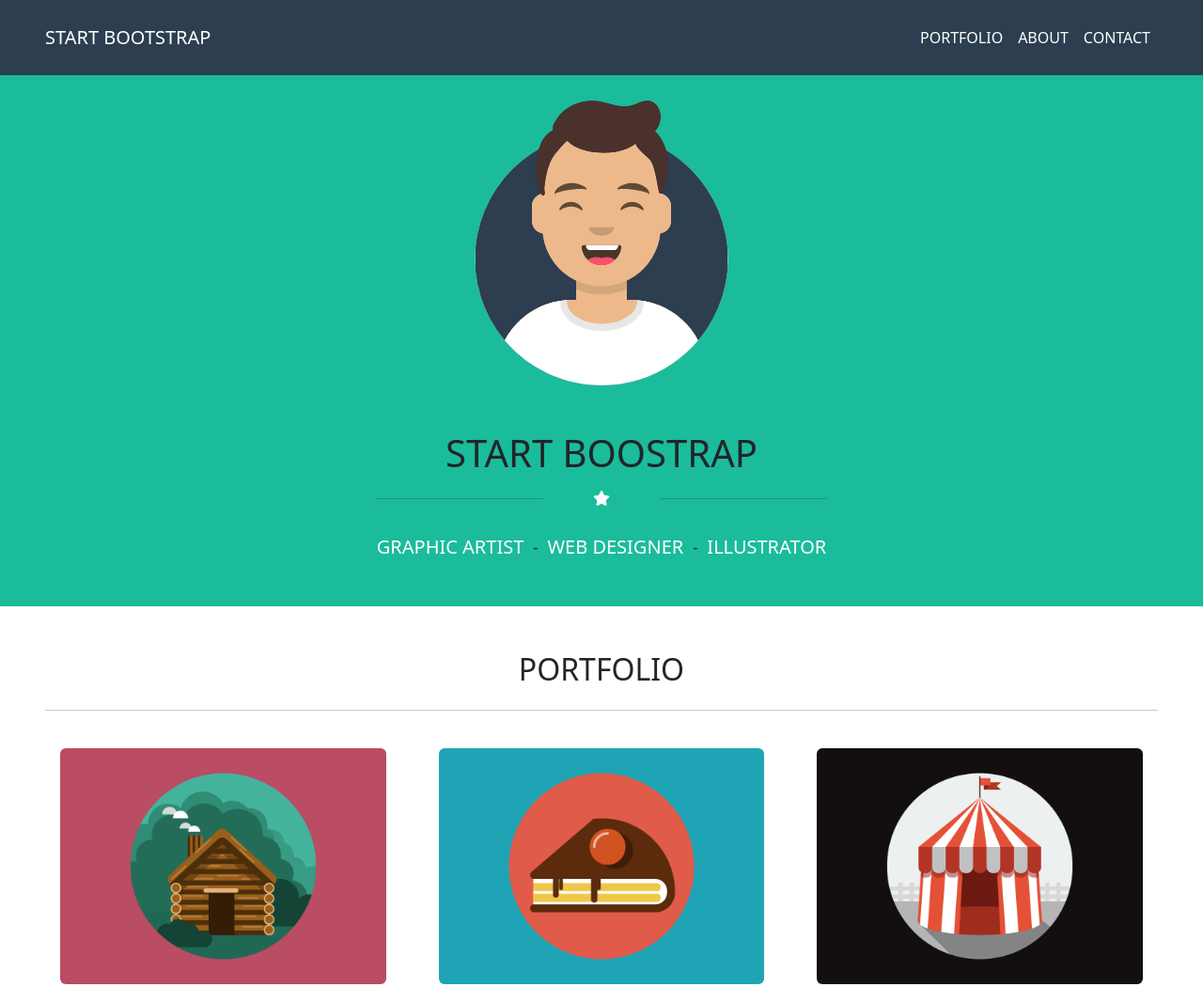
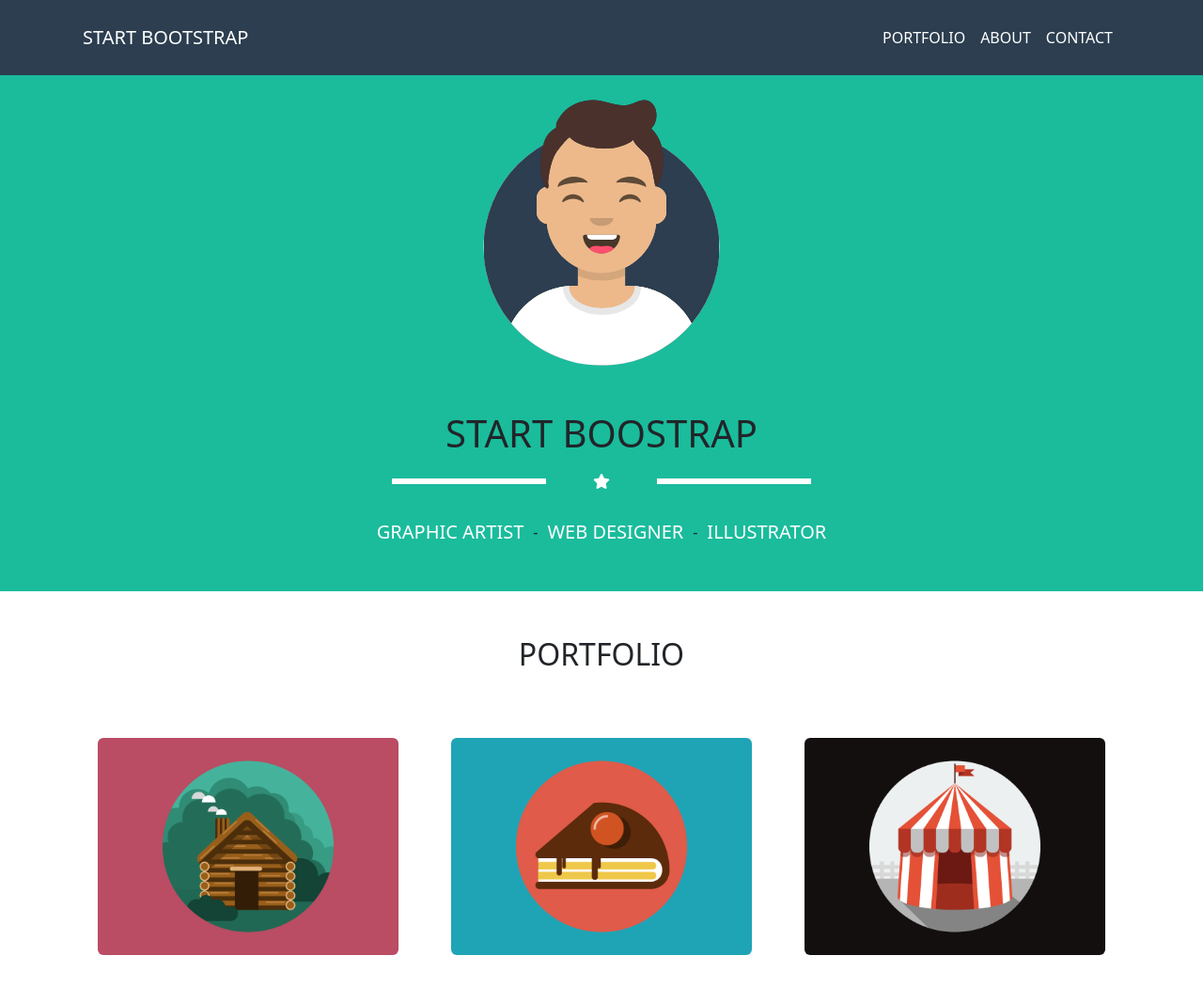
Before and after one commit to LorenzoSeverini/html-css-bootstrap-freelancer, a plain HTML site: page index.html in a window 1280 px wide. Shown: the top 1050 px of the page at 94% size. Drawn offline with nearby package versions, Linux system fonts and the light colour scheme.

Commit message:
style fix(css)

```diff
--- a/css/style.css
+++ b/css/style.css
@@ -9,9 +9,9 @@
 .my_bg_color_secondary { background-color: #1abc9c }
 .my_bg_color_third { background-color: #3a546d }
 
-.my_svg {
-    width: 25%; height: auto
-}
+.my_max_width { max-width: 75rem }
+
+.my_svg { width: 25%; height: auto }
 /******************* MY CSS NAV **********************/
 
 .my_class_navbar_inside {
@@ -20,9 +20,7 @@
 }
 
 /******************* MY CSS HERO SECTION **********************/
-.my_link_wrapper {
-    margin-top: 1.25rem;
-}
+.my_link_wrapper { margin-top: 1.25rem; }
 
 .my_link_wrapper a {
     color: white;
@@ -31,17 +29,23 @@
     text-decoration: none;
 }
 
-.my_link_wrapper a:hover {
-    cursor: pointer;
+.my_link_wrapper a:hover { cursor: pointer; }
+
+hr {
+    border: .1875rem solid white;
+    opacity: 1;
 }
 
+.my_dark_hr {
+    border: .1875rem solid black;
+}
 /******************* MY CSS MAIN SECTION CARD **********************/
 .my_hover_card {
-    transition: all 0.8s;
+    transition: all 0.3s;
     cursor: pointer;
 }
 
 .my_hover_card:hover { transform: scale(1.05); }
 
 /******************* MY CSS FOOTER **********************/
-.my_class_inside_footer { height: 5rem;}
+.my_class_inside_footer { height: 5rem; }
```
